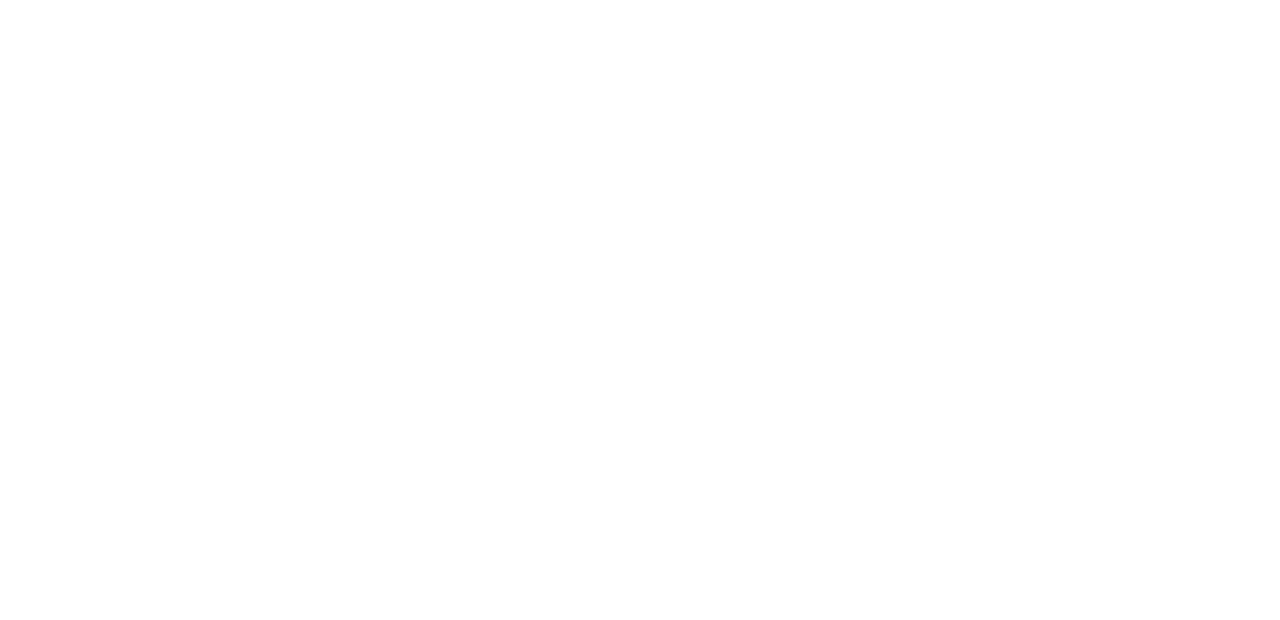
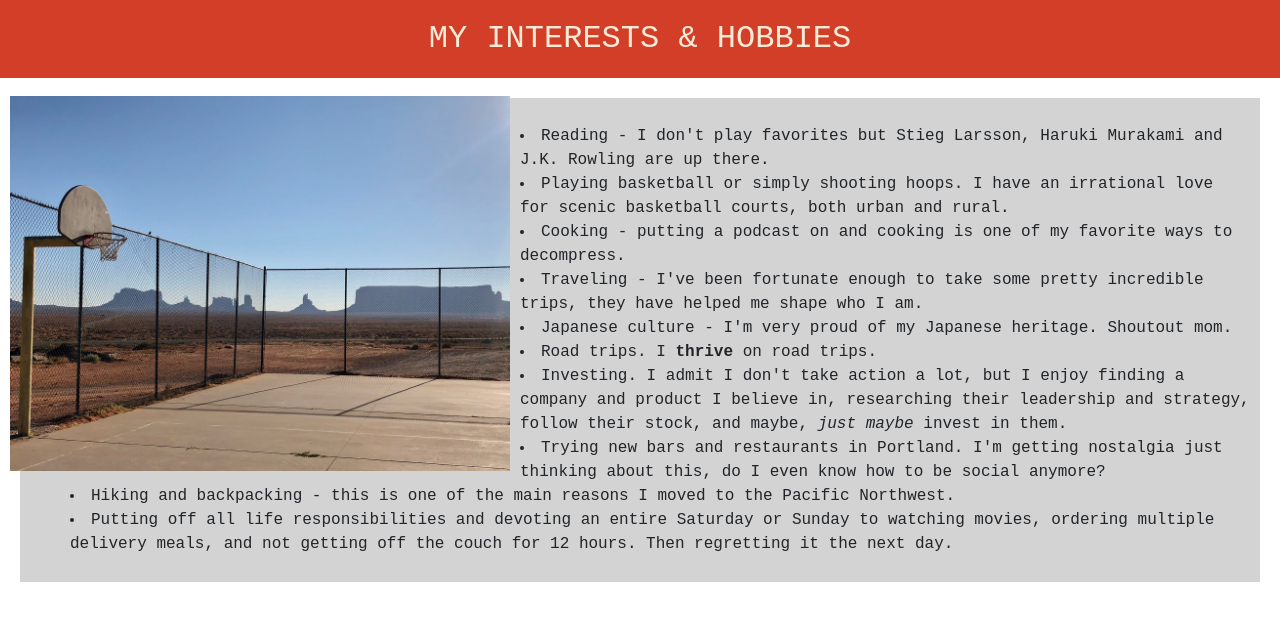
Before and after one commit to colchapm/Portfolio-Page, a plain HTML site: page interests.html in a window 1280 px wide. Drawn offline with Linux system fonts and the light colour scheme.

Commit message:
create interests page

```diff
--- a/css/styles.css
+++ b/css/styles.css
@@ -3,6 +3,7 @@
   margin: 10px;
   height: auto;
   display: block;
+  padding: 2px;
 }
 
 .col-lg-3 {
@@ -24,3 +25,36 @@
   font-family: 'Courier New', Courier, monospace;
   font-weight: 500;
 }
+
+a {
+ color: antiquewhite;
+}
+
+.supporting-header {
+  padding: 20px;
+  border: grey;
+  border-width: 20px;
+  background-color: #d33e28;
+  text-align: center;
+  box-sizing: border-box;
+  font-family: 'Courier New', Courier, monospace;
+  color: antiquewhite;
+}
+
+.supporting-image {
+  width: 500px;
+  margin: 10px;
+  height: auto;
+  display: block;
+  float: left;
+}
+
+.interests {
+  font-family: 'Courier New', Courier, monospace;
+  padding: 10px;
+  background-color: lightgrey;
+  margin: 20px;
+  box-sizing: border-box;
+  display: block;
+  list-style-position: inside;
+}
--- a/interests.html
+++ b/interests.html
@@ -0,0 +1,28 @@
+<!DOCTYPE html>
+<html lang="en-US">
+<head>
+  <title>My Interests</title>
+  <link href="css/bootstrap.css" rel="stylesheet" type="text/css">
+  <link href="css/styles.css" rel="stylesheet" type="text/css">
+</head>
+<body>
+  <h2 class="supporting-header">MY INTERESTS & HOBBIES</h2>
+  <img src="img/bball-court.jpg" alt="a picturesque basketball court" class="supporting-image">
+  <div class="interests">
+    <p>
+      <ul>
+        <li>Reading - I don't play favorites but Stieg Larsson, Haruki Murakami and J.K. Rowling are up there.</li>
+        <li>Playing basketball or simply shooting hoops. I have an irrational love for scenic basketball courts, both urban and rural.</li>
+        <li>Cooking - putting a podcast on and cooking is one of my favorite ways to decompress.</li>
+        <li>Traveling - I've been fortunate enough to take some pretty incredible trips, they have helped me shape who I am.</li>
+        <li>Japanese culture - I'm very proud of my Japanese heritage. Shoutout mom.</li>
+        <li>Road trips. I <strong>thrive</strong> on road trips.</li>
+        <li>Investing. I admit I don't take action a lot, but I enjoy finding a company and product I believe in, researching their leadership and strategy, follow their stock, and maybe, <em>just maybe</em> invest in them.</li>
+        <li>Trying new bars and restaurants in Portland. I'm getting nostalgia just thinking about this, do I even know how to be social anymore?</li>
+        <li>Hiking and backpacking - this is one of the main reasons I moved to the Pacific Northwest.</li>
+        <li>Putting off all life responsibilities and devoting an entire Saturday or Sunday to watching movies, ordering multiple delivery meals, and not getting off the couch for 12 hours. Then regretting it the next day.</li>
+      </ul>
+    </p>
+</div>
+</body>
+</html>
```
Also changed, not shown: index.html (+1 -1 lines), img/bball-court.jpg (added).
